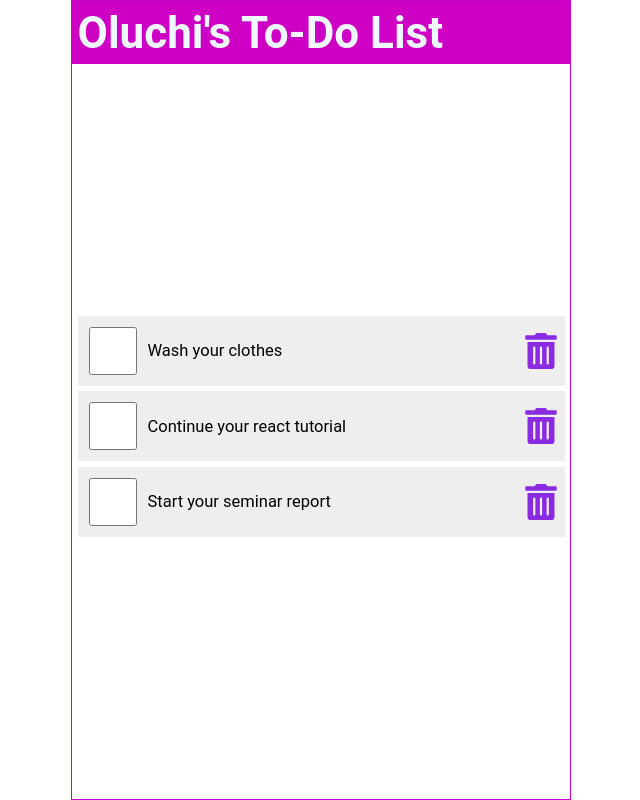
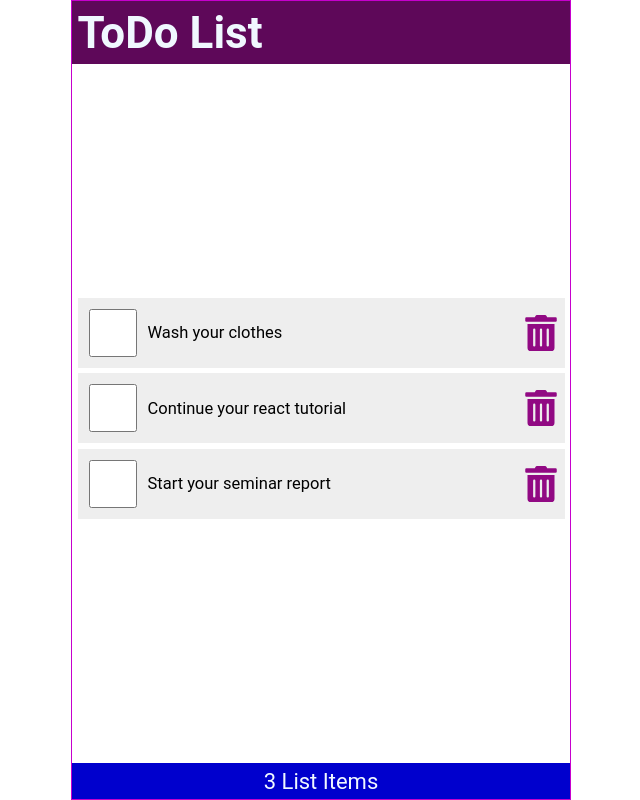
Before and after one commit to Luchieart/react_context, a React (Create React App) app: page / in a window 1280 px wide. Shown: the whole page, without its empty margins (319-959 px from the left). Built offline with nearby package versions, Linux system fonts and the light colour scheme.

Commit message:
initial commit

```diff
--- a/src/App.js
+++ b/src/App.js
@@ -1,13 +1,47 @@
 import Header from './Header';
 import Content from './Content';
+import { useState } from 'react';
+import Footer from './Footer'
 
 
 function App() {
+    const[items,setItems]=useState([
+      {
+          id:1,
+          checked:false,
+          item:'Wash your clothes'
+      },
+      {
+          id:3,
+          checked:false,
+          item:'Continue your react tutorial'
+      },
+      {
+          id:4,
+          checked:false,
+          item:'Start your seminar report'
+      }
+  ]);
+
+  const handleCheck=(id)=>{
+    const listItems=items.map((item)=> item.id===id?{...item,checked:!item.checked}:item);
+    setItems(listItems);
+  localStorage.setItem('shoppinglist',JSON.stringify(listItems));
+    }
+    const handleDelete=(id)=>{
+  const listItems=items.filter((item)=>item.id !==id);
+  setItems(listItems);
+  localStorage.setItem('shoppinglist',JSON.stringify(listItems));
+
+    }
+
   return (
     <div className="App">
-    <Header/>
-    <Content/>
-
+    <Header title='ToDo List'/>
+    <Content items={items}
+    handleCheck={handleCheck}
+    handleDelete={handleDelete}/>
+   <Footer length={items.length}/>
     </div>
   );
 }
--- a/src/Content.js
+++ b/src/Content.js
@@ -1,66 +1,24 @@
 import React from 'react';
-import { useState } from 'react';
-import {FaTrashAlt} from 'react-icons/fa'
-const Content = () => {
-    const[items,setItems]=useState([
-        {
-            id:1,
-            checked:false,
-            item:'Wash your clothes'
-        },
-        {
-            id:3,
-            checked:false,
-            item:'Continue your react tutorial'
-        },
-        {
-            id:4,
-            checked:false,
-            item:'Start your seminar report'
-        }
-    ]);
 
-   const handleCheck=(id)=>{
-   const listItems=items.map((item)=> item.id===id?{...item,checked:!item.checked}:item);
-   setItems(listItems);
-  localStorage.setItem('shoppinglist',JSON.stringify(listItems));
-   }
-   const handleDelete=(id)=>{
-  const listItems=items.filter((item)=>item.id !==id);
-  setItems(listItems);
-  localStorage.setItem('shoppinglist',JSON.stringify(listItems));
+import ItemList from './ItemList';
 
-   }
+
+
+const Content = ({items,handleCheck,handleDelete}) => {
+
 
   return (
 
   <main>
     {items.length?(
-          <ul>
-          {items.map((item)=>(
-              <li className='item' key={item.id}>
-      <input
-      type='checkbox'
-      onChange={()=>handleCheck(item.id)}
-      checked={item.checked}
+      <ItemList
+      items={items}
+      handleCheck={handleCheck}
+      handleDelete={handleDelete}
       />
-      <label
-      style={(item.checked)?{textDecoration:'line-through'}:null}
-      onDoubleClick={()=>handleCheck(item.id)}
-      >{item.item}</label>
-      <FaTrashAlt role='button'
-      tabIndex='0'
-      onClick={()=>handleDelete(item.id)}
-      />
-              </li>
-          ))}
-      </ul>
-
     ):(
     <p style={{marginTop:'2rem'}}>You have no task Oluchi!</p>
-    )
-    }
-
+    )}
   </main>
 
   )
--- a/src/Footer.js
+++ b/src/Footer.js
@@ -1,11 +1,11 @@
 import React from 'react'
 
-const Footer = () => {
-    const today=new Date();
+const Footer = ({length}) => {
+
 
   return (
   <footer>
-<p>Copyright &copy; {today.getFullYear()}</p>
+<p>{length} List {length===1?'Item':'Items'}</p>
   </footer>
   )
 }
--- a/src/Header.js
+++ b/src/Header.js
@@ -1,10 +1,14 @@
-const Header = () => {
+const Header = (props) => {
 
     return (
       <header >
-<h1>Oluchi's To-Do List</h1>
+<h1>{props.title}</h1>
       </header>
     )
+  };
+
+  Header.defaultProps={
+    title:'Default Props'
   }
 
   export default Header
--- /dev/null
+++ b/src/ItemList.js
@@ -0,0 +1,21 @@
+import React from 'react'
+import LineItem from './LineItem'
+
+const ItemList = ({items,handleCheck,handleDelete}) => {
+  return (
+
+    <ul>
+    {items.map((item)=>(
+        <LineItem
+        item={item}
+        handleCheck={handleCheck}
+        handleDelete={handleDelete}
+        key={item.id}
+        />
+            ))}
+</ul>
+
+  )
+}
+
+export default ItemList
--- /dev/null
+++ b/src/LineItem.js
@@ -0,0 +1,26 @@
+import React from 'react'
+import {FaTrashAlt} from 'react-icons/fa'
+
+
+const LineItem = ({item,handleCheck,handleDelete}) => {
+  return (
+<li className='item' key={item.id}>
+        <input
+        type='checkbox'
+        onChange={()=>handleCheck(item.id)}
+        checked={item.checked}
+        />
+        <label
+        style={(item.checked)?{textDecoration:'line-through'}:null}
+        onDoubleClick={()=>handleCheck(item.id)}
+        >{item.item}</label>
+        <FaTrashAlt role='button'
+        tabIndex='0'
+        onClick={()=>handleDelete(item.id)}
+        aria-label={`Delete ${item.item}`}
+        />
+                </li>
+  )
+}
+
+export default LineItem
--- a/src/index.css
+++ b/src/index.css
@@ -20,7 +20,7 @@
 .App {
   display: flex;
   flex-direction: column;
-  justify-content: center;
+  justify-content: flex-start;
   align-items: center;
   height: 100vh;
   width: 100%;
@@ -32,7 +32,7 @@
 header {
   width: 100%;
   padding:  0.25em;
-  background-color: rgb(205, 0, 195);
+  background-color: rgb(94, 8, 89);
   color: aliceblue;
   display: flex;
   justify-content: space-between;
@@ -107,7 +107,7 @@
   min-width: 48px;
   height: 36px;
   font-size: 1rem;
-  color: blueviolet;
+  color: rgb(145, 9, 131);
   cursor: pointer;
 }
 
```
